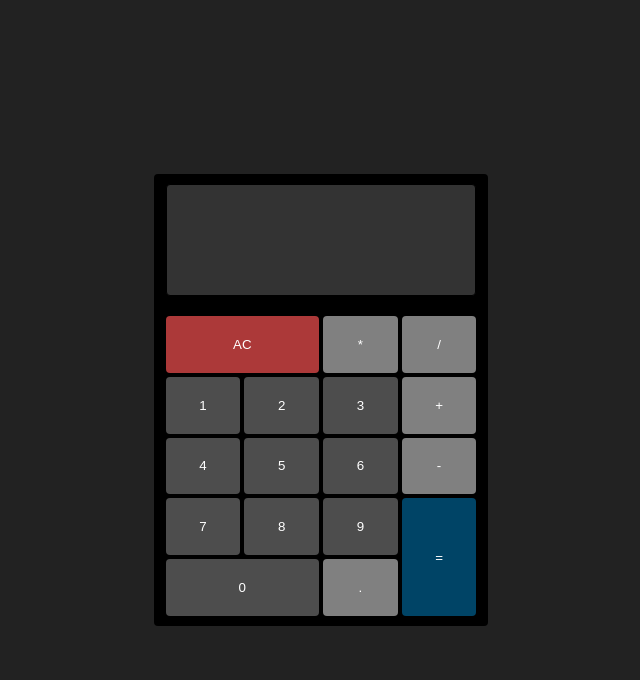
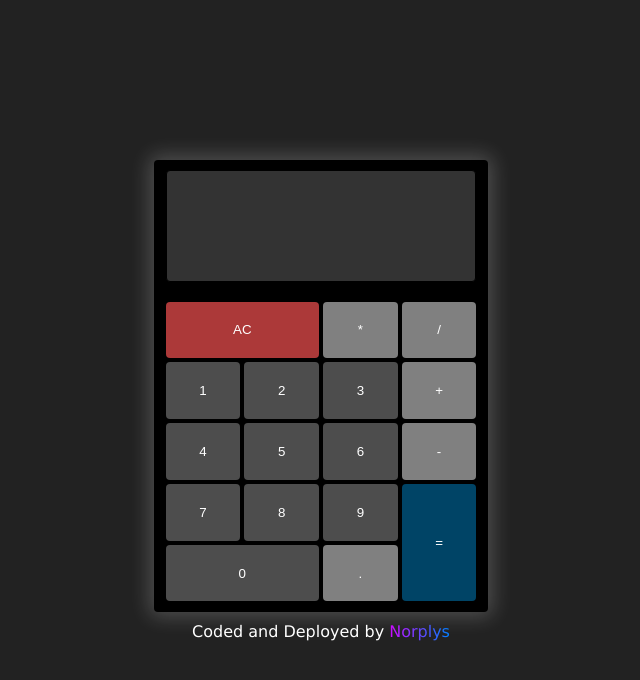
Before and after one commit to norplys/calculator, a React (Vite) app: page / in a window 1280 px wide. Shown: the top 680 px of the page, without its empty margins (319-959 px from the left). Built offline with nearby package versions, Linux system fonts and the light colour scheme.

Commit message:
Fixing equal operator bugg and updating scss

```diff
--- a/src/App.jsx
+++ b/src/App.jsx
@@ -17,14 +17,14 @@ class App extends React.Component{
   };
 
   componentDidUpdate(pp,ps){
-    const regex = /^[^0-9]/
+    const regex = /^[^0-9]/;
     if(regex.test(this.state.listnumber) === true && this.state.number !== 'ERROR' && this.state.listnumber !== ''){
     this.setState({
       number : 'ERROR',
       isCalculate : true
     })
   }
-    if(ps.operator === 'operator' && this.state.operator === 'operator' && this.state.now != ps.now && this.state.now != ''){
+    if(ps.operator === 'operator' && this.state.operator === 'operator' && this.state.now != ps.now && this.state.now != '' && this.state.now !== '='){
       let listnumber = ps.listnumber.split('');
       listnumber.pop();
       this.setState({
@@ -32,12 +32,18 @@ class App extends React.Component{
         now : ''
       })
     }
+    else if(ps.operator === 'operator' && this.state.operator === 'operator' && this.state.now != ps.now && this.state.now === '='){
+        this.setState({
+          listnumber : this.state.listnumber,
+          now : ''
+        })
+    }
     else if(ps.now === this.state.now && this.state.operator === 'operator'){
       this.setState({
         listnumber : ps.listnumber,
         now : ''
       })
-    }
+    };
   }
 
   operatorHandler(event){
@@ -49,16 +55,18 @@ class App extends React.Component{
 
   handleClick(event){
     if(event === '='){
-      const regex = /[^0-9]$/
+      const regex = /[^0-9]$/;
       if(regex.test(this.state.listnumber) === false){
       this.setState({
         number : eval(this.state.listnumber),
         isCalculate : true
-      })
+      });
     } else if(regex.test(this.state.listnumber) === true){
       this.setState({
         number : '',
-      })
+        isCalculate : false,
+        now : event,
+      });
     }
     }
     else if(event === 'AC'){
@@ -88,6 +96,7 @@ class App extends React.Component{
 
   render(){
     return(
+      <>
         <div id='container'>
           <Display total = {this.state.number} list = {this.state.listnumber}/>
           <section id = "button-container">
@@ -96,6 +105,8 @@ class App extends React.Component{
             })}
           </section>
         </div>
+        <div id="subtitle">Coded and Deployed by <p id ="name">Norplys</p></div>
+        </>
     )
   };
 }
--- a/src/App.scss
+++ b/src/App.scss
@@ -31,6 +31,7 @@ body{
     background-color: black;
     min-height: 425px;
     width: 334px;
+    box-shadow: 0px 0px 20px 5px rgba(255,255,255,0.2);
     @include flex(flex-start,center ,column)
 }
 #display-container{
@@ -74,8 +75,12 @@ button{
     border: none;
     border-radius: 4px;
     color : white;
+}
 
+button:hover{
+    border: 1px solid aliceblue;
 }
+
 
 #delete{
     grid-column: 1/3;
@@ -114,3 +119,16 @@ button{
 .operator{
     background-color: grey;
 }
+#subtitle{
+    padding-top: 10px;
+    font-family: 'Lucida Sans', 'Lucida Sans Regular', 'Lucida Grande', 'Lucida Sans Unicode', Geneva, Verdana, sans-serif;
+    @include flex(center,center ,row );
+    color: white;
+}
+#name {
+    background: linear-gradient(to right, #e100ff, #0080ff);
+    color: transparent;
+    padding-left: 5px;
+    -webkit-background-clip: text;
+    background-clip: text;
+}
--- a/src/assets/bank/buttonbank.js
+++ b/src/assets/bank/buttonbank.js
@@ -33,6 +33,7 @@ export const bank = [
     id : '=',
     value : 'equal',
     keyCode : 13,
+    class : 'operator'
 
 },
 {
```
